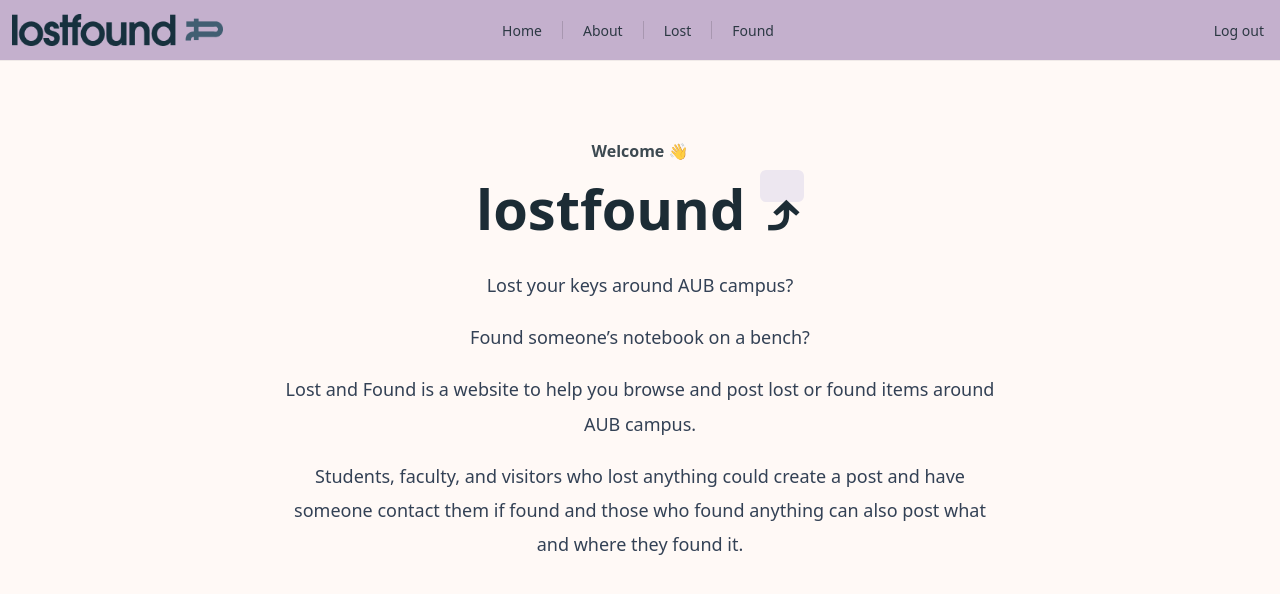
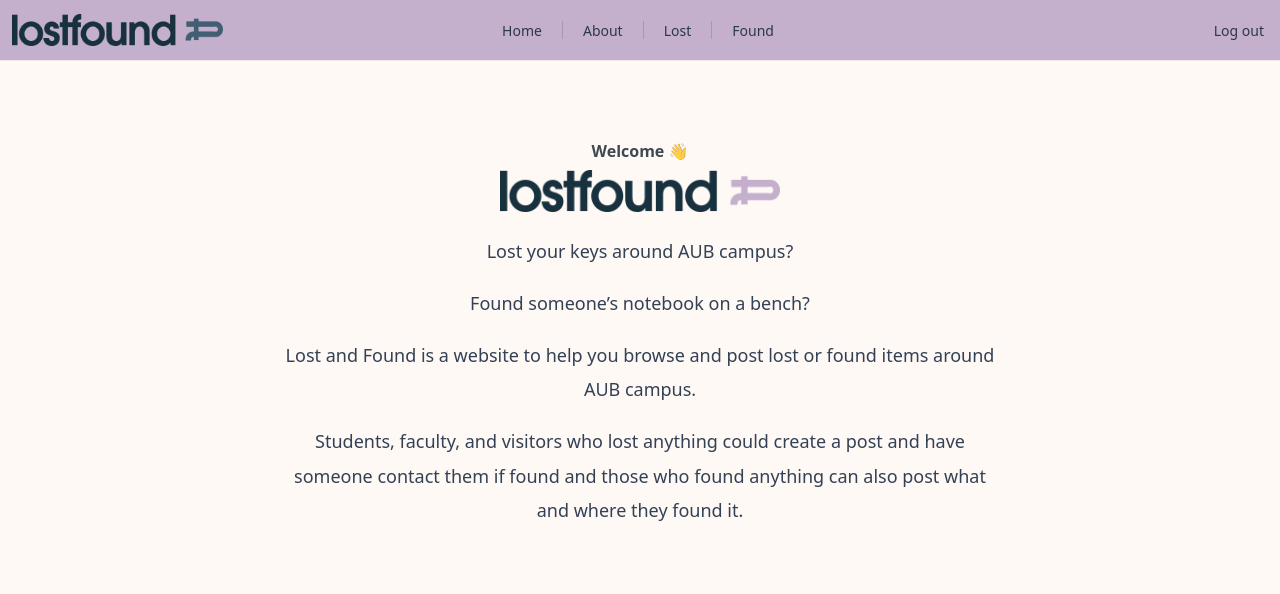
Before and after one commit to mariamelwirish/lost-and-found, a React (Vite) app in the folder frontend/: page /home in a window 1280 px wide. Shown: the top 594 px of the page. Built offline with nearby package versions, Linux system fonts and the light colour scheme.

Commit message:
feat(frontend): update Home page and styles

```diff
--- a/frontend/src/index.css
+++ b/frontend/src/index.css
@@ -218,3 +218,24 @@ a:hover{text-decoration:underline}
   color: var(--ink);
   opacity: .85;
 }
+
+/* Home hero logo */
+.hero-logo{
+  display:flex;
+  justify-content:center;
+  margin: 6px 0 10px;
+}
+.home-logo{
+  width: 280px;        /* same size as before */
+  max-width: 90%;
+  height: auto;
+  object-fit: contain;
+}
+
+
+/* Visually hidden but accessible (for <h1 class="sr-only">) */
+.sr-only{
+  position:absolute;
+  width:1px; height:1px; padding:0; margin:-1px;
+  overflow:hidden; clip:rect(0,0,0,0); white-space:nowrap; border:0;
+}
--- a/frontend/src/pages/Home.jsx
+++ b/frontend/src/pages/Home.jsx
@@ -1,23 +1,27 @@
 import { useMemo } from "react";
 import { getUser } from "../utils/session";
 
-function Home() {
+export default function Home() {
   const user = useMemo(() => getUser(), []);
   const displayName =
-    user?.name ||
-    user?.username ||
+    (user?.name && user.name.trim()) ||
+    (user?.username && user.username.trim()) ||
     (user?.email ? user.email.split("@")[0] : "");
 
   return (
     <main className="hero">
-      {/* Optional small line above the big title */}
       <div className="welcome">
         Welcome{displayName ? `, ${displayName}` : ""} 👋
       </div>
 
-      <h1 className="title">
-        lostfound <span className="badge">⤴</span>
-      </h1>
+      {/* Logo instead of text title */}
+      <div className="hero-logo" aria-hidden="true">
+        {/* Use the same logo you already use on auth pages */}
+        {/* If your file name is different, update the src path */}
+        <img src="/lostfound.png" alt="lostfound" className="home-logo" />
+      </div>
+      {/* Keep an accessible title for screen readers */}
+      <h1 className="sr-only">lostfound</h1>
 
       <div className="intro">
         <p>Lost your keys around AUB campus?</p>
@@ -35,4 +39,3 @@ function Home() {
     </main>
   );
 }
-export default Home;
```
